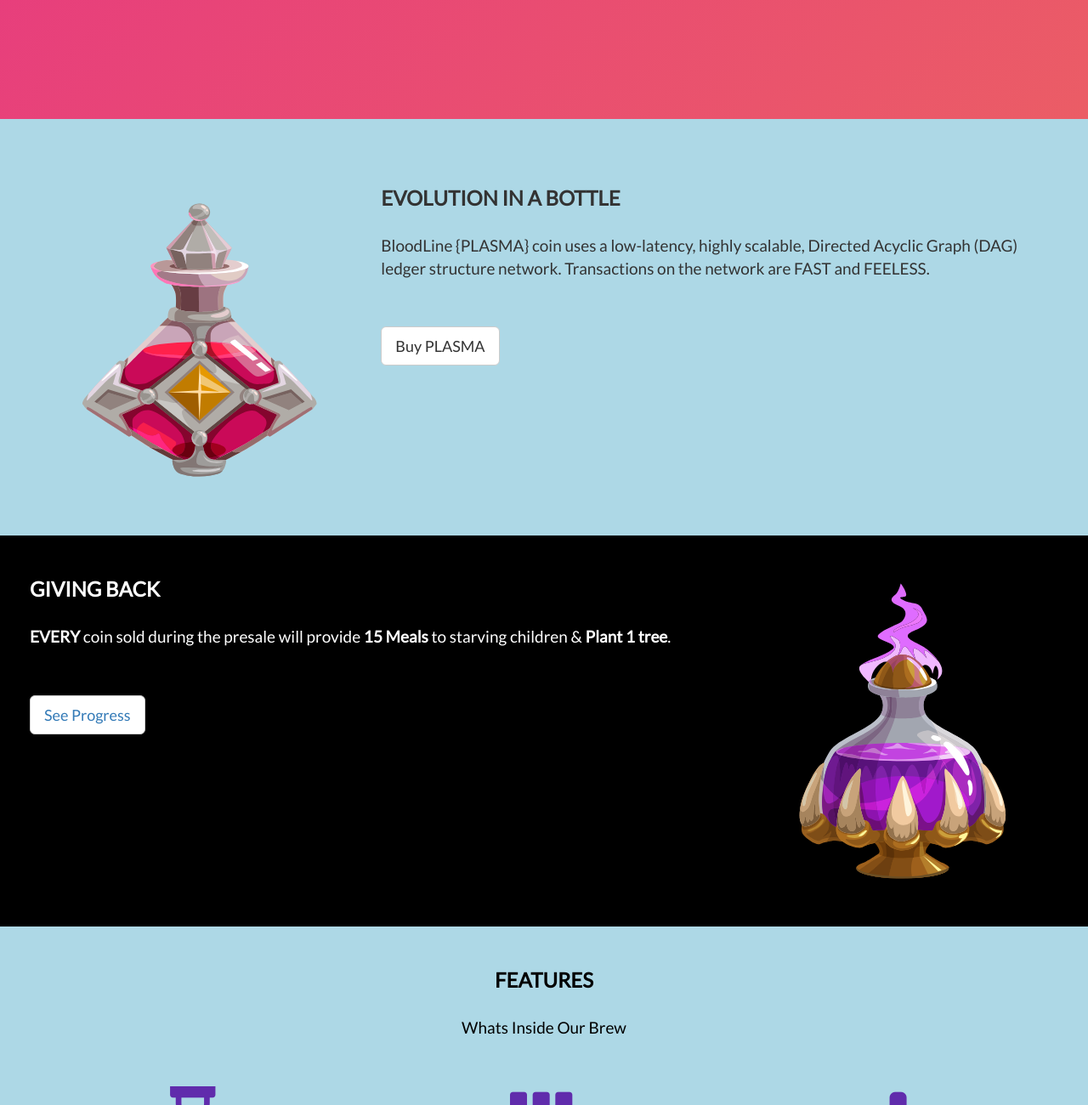
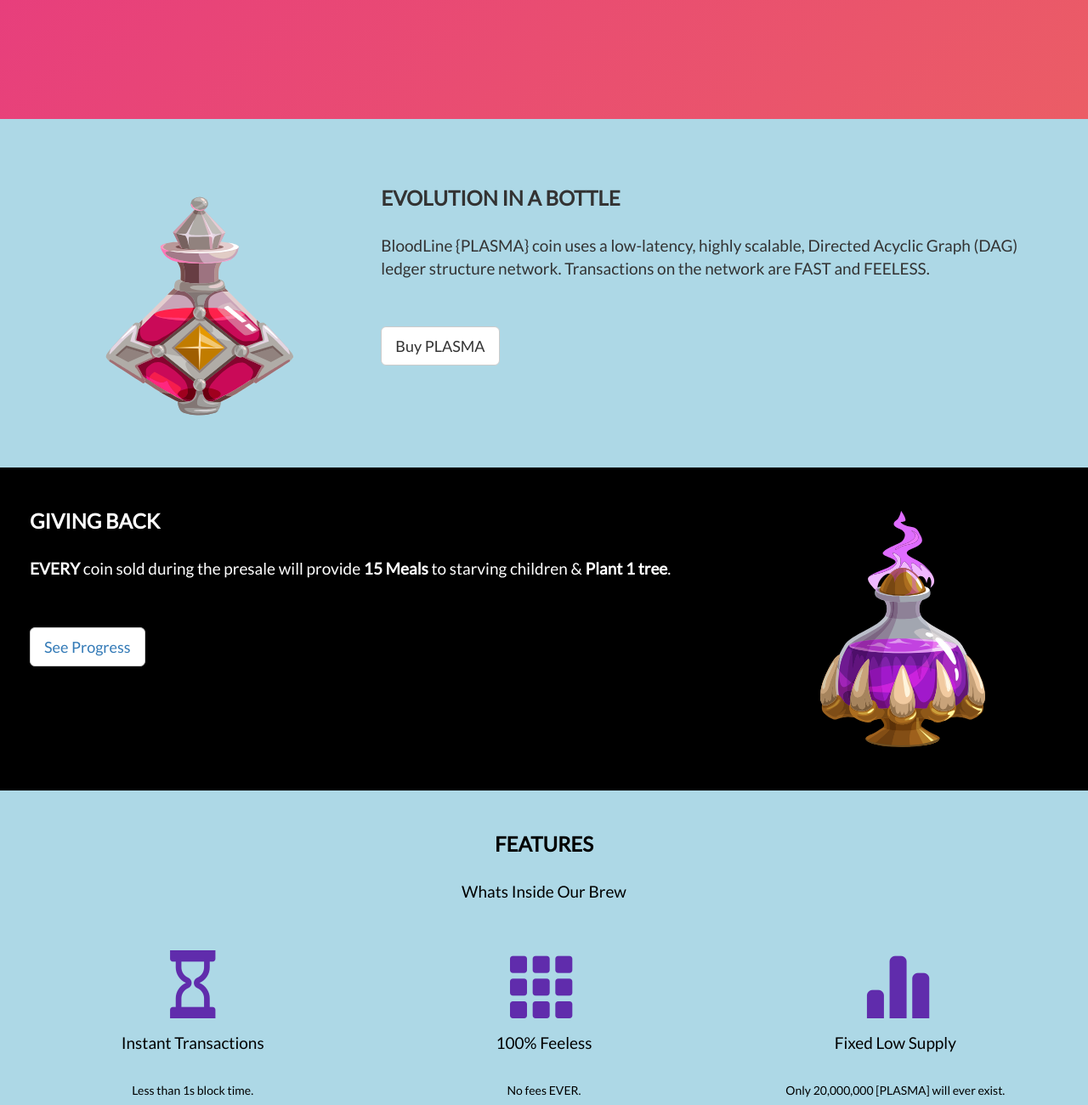
Before and after one commit to TMKeaton/plasma.coin, a PHP site: page / in a window 1280 px wide. Shown: the part 660-1960 px from the top of the page at 85% size. Run offline with PHP 8.4, Linux system fonts and the light colour scheme; some libraries are stand-ins or nearby versions.

Commit message:
Update style.css

```diff
--- a/style.css
+++ b/style.css
@@ -29,6 +29,7 @@ body {
     img {
       margin: 0 auto;
       align-content: center;
+      height: 40vh;
     }
 
     a {
```
